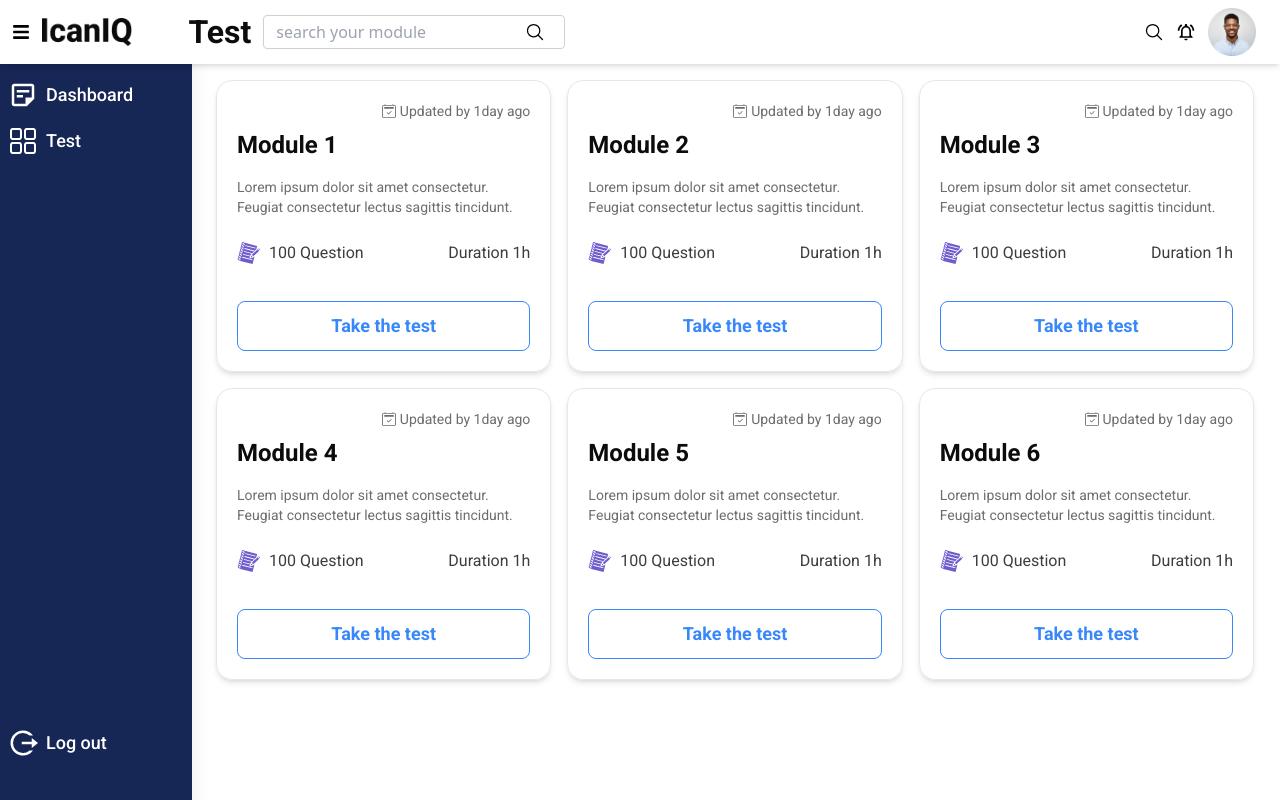
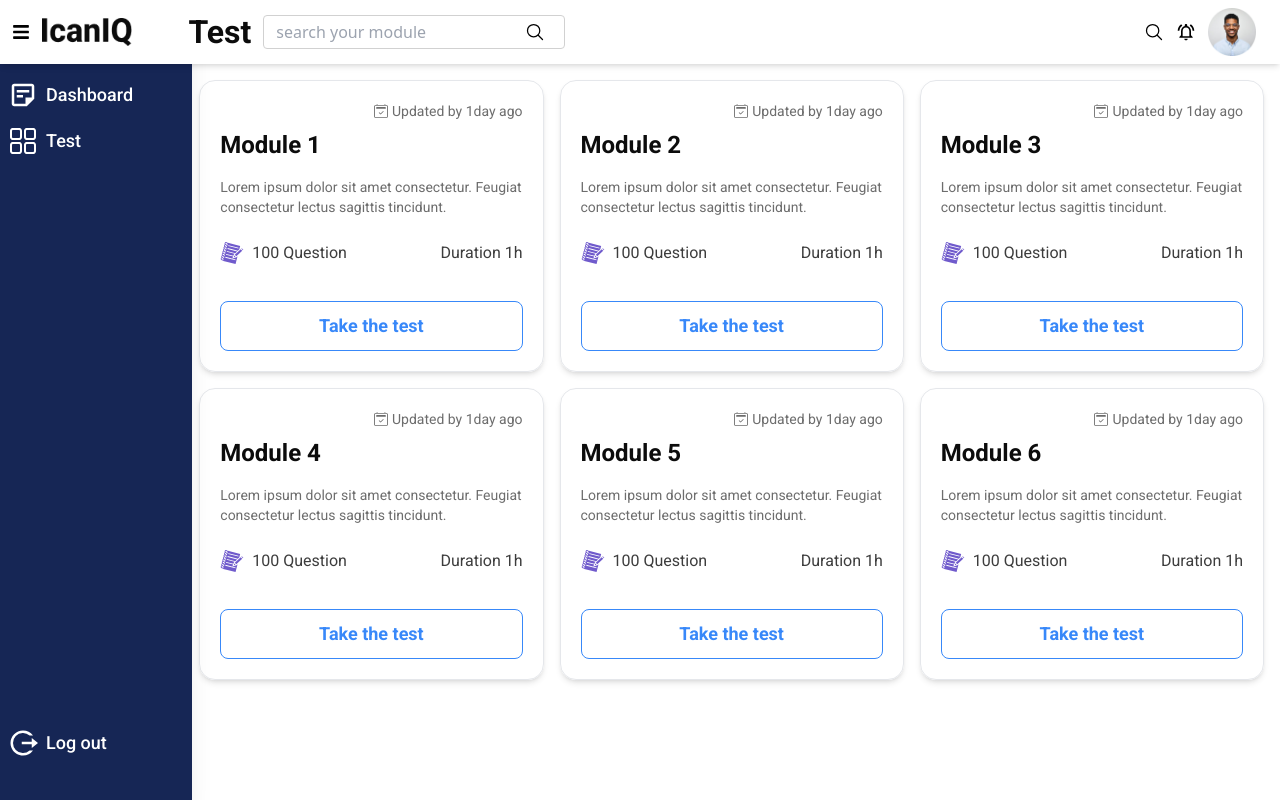
Before and after one commit to Synex-Digital/icaniq, a React (Vite) app: page /user/iqtest in a window 1280 px wide. Built offline with nearby package versions, Linux system fonts and the light colour scheme; some icons are missing.

Commit message:
design problem fix

```diff
--- a/src/components/Sidebar.jsx
+++ b/src/components/Sidebar.jsx
@@ -11,8 +11,8 @@ const Sidebar = () => {
     return (
         <aside className="flex ">
             {show ? (
-                <div className="xl:w-[15%] md:w-[25%] smalldevice:max-xl:fixed sm:max-md:w-[30%] smalldevice:w-1/2 pt-20 px-2 shadow-xl h-[100vh] fixed  z-50 bg-[#162655] ">
-                    <div className="h-[90%] ">
+                <div className="xl:w-[15%] md:w-[25%] smalldevice:max-xl:fixed sm:max-md:w-[30%] smalldevice:w-1/2 pt-20 px-2 shadow-xl h-[100vh] fixed z-50 bg-[#162655] ">
+                    <div className="h-[90%]">
                         <Link
                             to="deshboard"
                             className="flex items-center gap-x-2 mb-4"
--- /dev/null
+++ b/src/components/pages/Exam.jsx
@@ -0,0 +1,7 @@
+import React from "react";
+
+const Exam = () => {
+  return <div>Exam</div>;
+};
+
+export default Exam;
--- a/src/components/pages/IqTest.jsx
+++ b/src/components/pages/IqTest.jsx
@@ -32,10 +32,11 @@ const IqTest = (props) => {
     return (
         <>
             <section
-                className={`mt-16 flex gap-x-4 flex-wrap gap-y-4 p-4 ${
-                    show ? "xl:ml-[200px]" : "xl:ml-[50px]"
-                }`}
+                className={`mt-16 flex xl:justify-end p-4 `}
             >
+                <div className={`flex xl:justify-end gap-x-4 flex-wrap gap-y-4 ${
+                    show ? "xl:w-[86.2%]" : "xl:w-[98%]"
+                }`}>
                     <Module
                         updatetime="Updated by 1day ago"
                         modulename="Module 1"
@@ -85,6 +86,7 @@ const IqTest = (props) => {
                         questionnumber="100"
                         durationtime="1"
                     />
+                </div>
             </section>
             <div>
                 <Modal
--- a/src/components/pages/UserDashboard.jsx
+++ b/src/components/pages/UserDashboard.jsx
@@ -1,4 +1,4 @@
-import React,{useState} from "react";
+import React, { useState } from "react";
 import Image from "../layout/Image";
 import profile from "../../assets/profile.png";
 import PassGraphs from "../layout/PassGraphs";
@@ -8,8 +8,12 @@ const UserDashboard = (props) => {
     let show = useSelector((state) => state.counter.value);
 
     return (
-        <div className={`sm:flex justify-between mt-16 p-4 w-full ${show ? "xl:ml-[200px] 2xl:ml-[220px]" : "xl:ml-[50px]"} `}>
-            <div className="md:w-[75%] flex  gap-x-3 gap-y-3 flex-wrap">
+        <div className="sm:flex justify-between xl:justify-end mt-16 p-4 w-full  ">
+            <div
+                className={`md:w-[75%] ${
+                    show ? "xl:w-[59%]" : "xl:w-[70.2%]"
+                } flex  gap-x-3 gap-y-3 flex-wrap`}
+            >
                 <div className="md:w-full flex md:gap-x-6 md:gap-y-6 gap-x-3 gap-y-3 md:h-36 smalldevice:max-md:flex-wrap">
                     <div className="lg:p-5 p-3 rounded-lg border bg-white border-[#32B548] lg:w-[32%] smalldevice:max-md:max-w-[48%]">
                         <p className="font-rb font-bold text-2xl text-[#32B548] bg-[#F1FCF2] w-14 h-14 rounded-full flex items-center justify-center mb-5">
@@ -37,11 +41,10 @@ const UserDashboard = (props) => {
                     </div>
                 </div>
 
-            <PassGraphs bgcolor={"#63B967"} ratetilte="Pass Rate"/>
-            <PassGraphs bgcolor={"#FFCC00"} ratetilte="Fail Rate"/>
-            <PassGraphs bgcolor={"#8478DA"} ratetilte="AVG Time"/>
-            <PassGraphs bgcolor={"#3888F9"} ratetilte="AVG Score"/>
-
+                <PassGraphs bgcolor={"#63B967"} ratetilte="Pass Rate" />
+                <PassGraphs bgcolor={"#FFCC00"} ratetilte="Fail Rate" />
+                <PassGraphs bgcolor={"#8478DA"} ratetilte="AVG Time" />
+                <PassGraphs bgcolor={"#3888F9"} ratetilte="AVG Score" />
             </div>
             <div className="md:w-[25%] md:ml-4 smalldevice:max-md:mt-4">
                 <div className=" bg-[#162655] p-5 rounded-2xl text-center">
```
Lines whose indentation alone changed are shown as unchanged.
